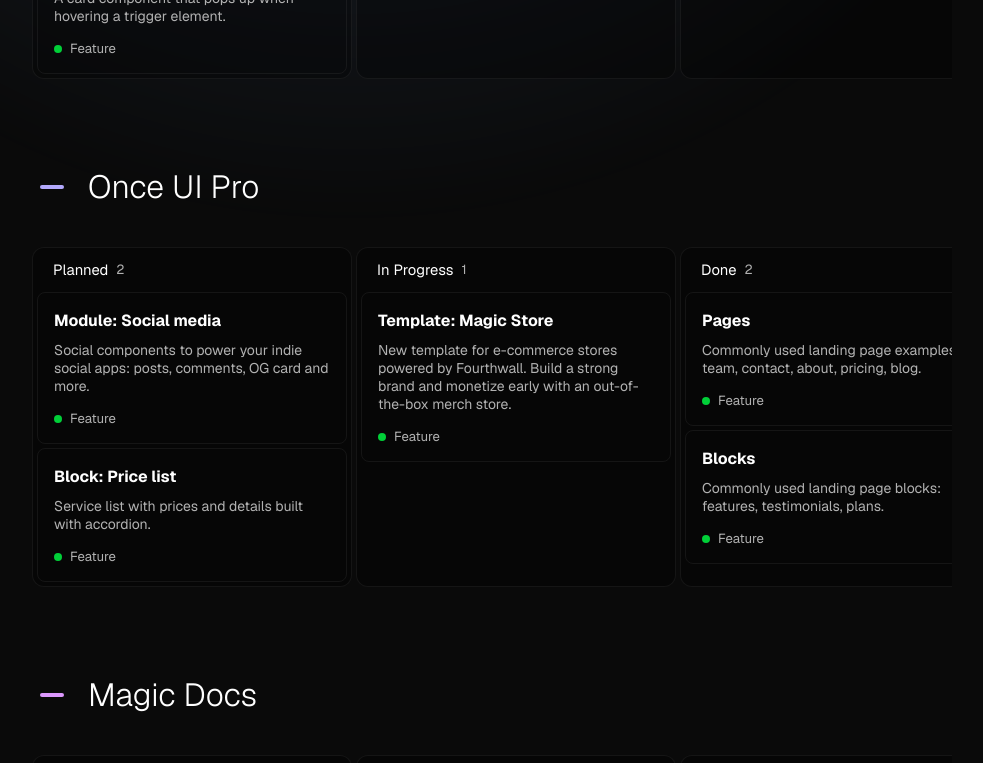
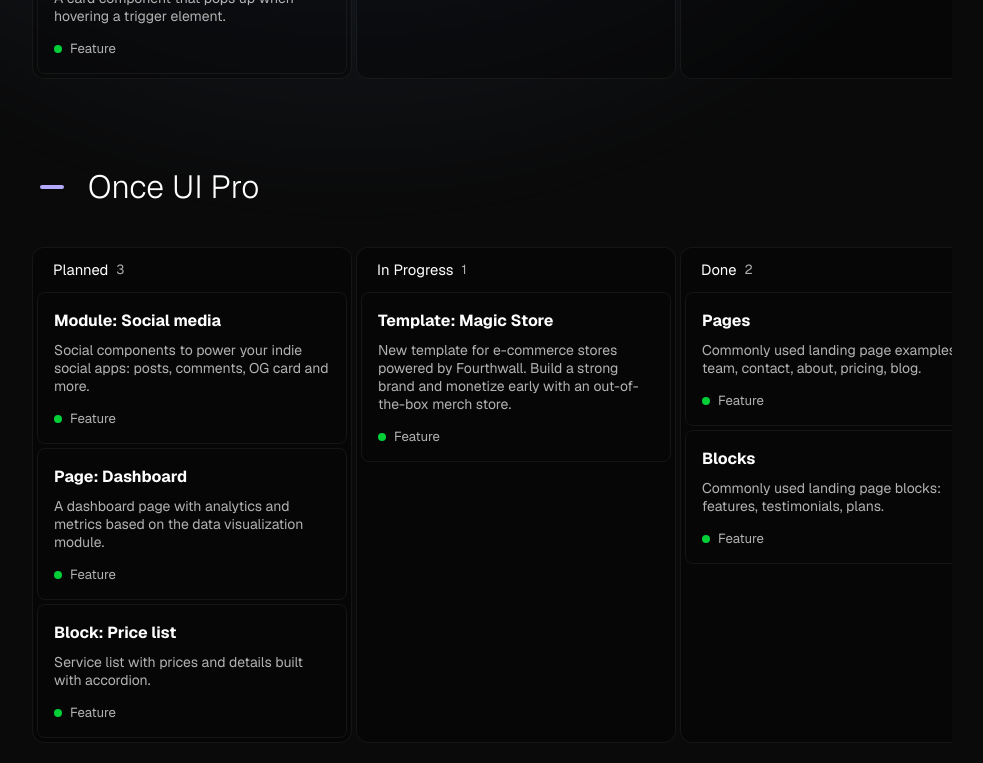
Before and after one commit to once-ui-system/docs, a Next.js app: page /roadmap in a window 1280 px wide. Shown: the part 574-1337 px from the top of the page, without its empty margins (288-1271 px from the left). Built offline with nearby package versions, Linux system fonts and the light colour scheme.

Commit message:
update roadmap

```diff
--- a/src/app/resources/roadmap.js
+++ b/src/app/resources/roadmap.js
@@ -45,6 +45,11 @@
           {
             title: "Module: Social media",
             description: "Social components to power your indie social apps: posts, comments, OG card and more.",
+            type: "feature"
+          },
+          {
+            title: "Page: Dashboard",
+            description: "A dashboard page with analytics and metrics based on the data visualization module.",
             type: "feature"
           },
           {
```
